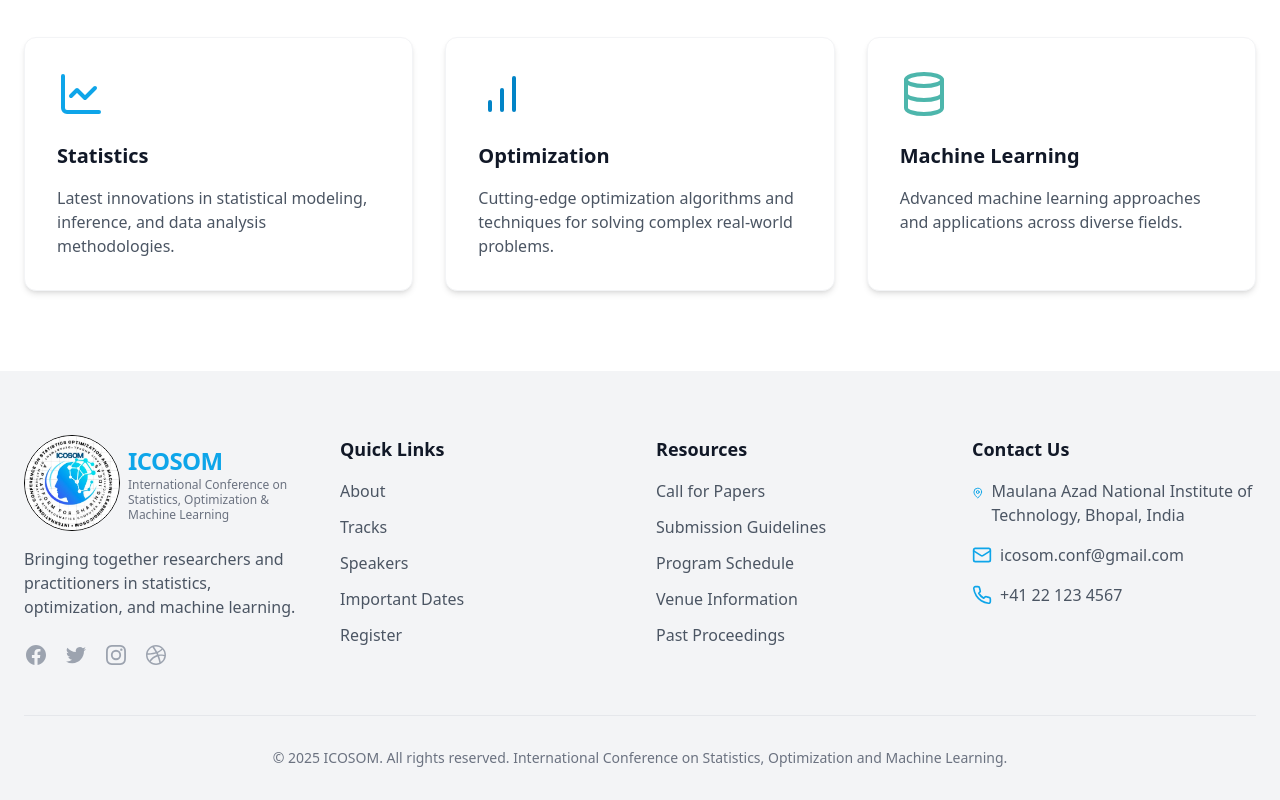
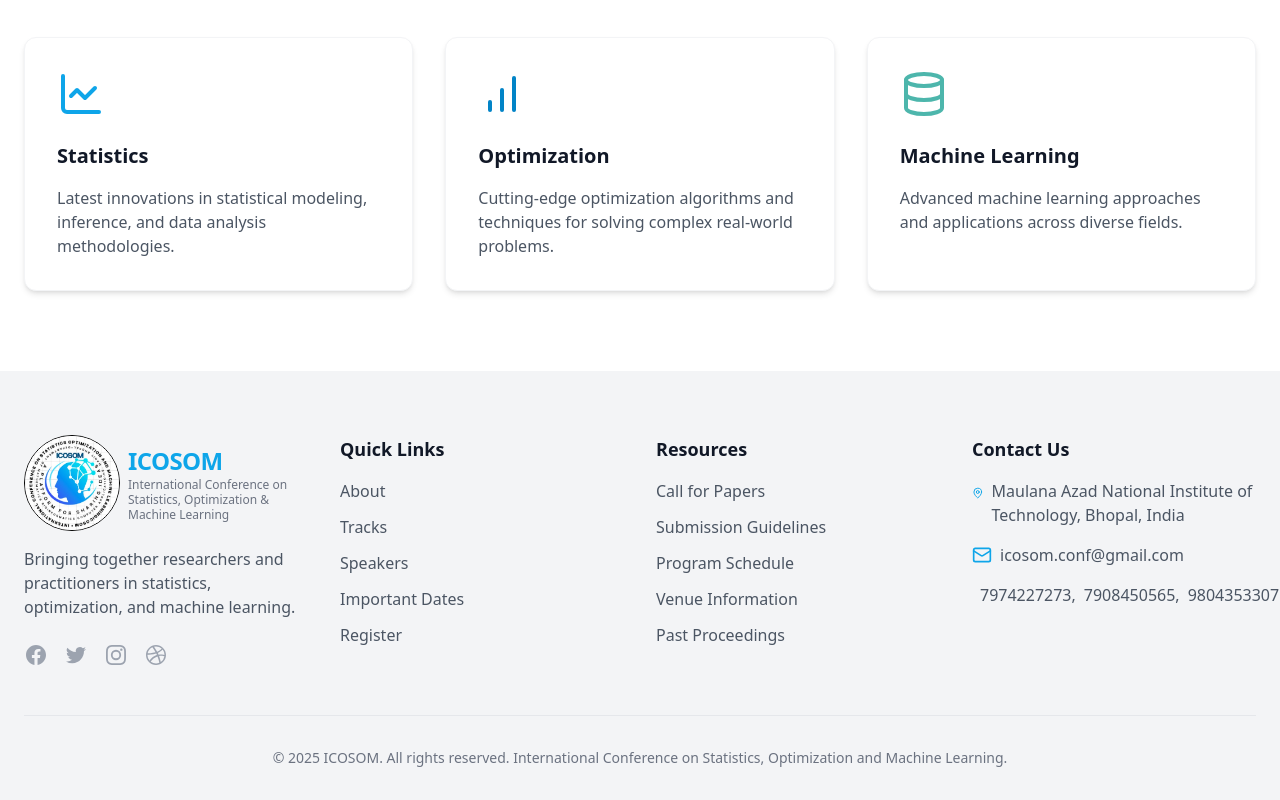
Before and after one commit to Maverick-08/icosom, a React (Vite) app: page /about in a window 1280 px wide. Shown: the part 483-1283 px from the top of the page. Built offline with nearby package versions, Linux system fonts and the light colour scheme.

Commit message:
added contact number

```diff
--- a/src/components/FooterSection.tsx
+++ b/src/components/FooterSection.tsx
@@ -70,9 +70,13 @@ const FooterSection = () => {
                 <Mail className="h-5 w-5 text-icosom-500 mr-2" />
                 <a href="mailto:info@icosom2025.org" className="text-gray-600 hover:text-icosom-500 transition-colors">icosom.conf@gmail.com</a>
               </li>
-              <li className="flex items-center">
+              <li className="flex">
                 <Phone className="h-5 w-5 text-icosom-500 mr-2" />
-                <a href="tel:+41221234567" className="text-gray-600 hover:text-icosom-500 transition-colors">+41 22 123 4567</a>
+                <div className='flex gap-2'>
+                  <span className="text-gray-600 hover:text-icosom-500 transition-colors cursor-pointer">7974227273,</span>
+                  <span className="text-gray-600 hover:text-icosom-500 transition-colors cursor-pointer">7908450565,</span>
+                  <span className="text-gray-600 hover:text-icosom-500 transition-colors cursor-pointer">9804353307</span>
+                </div>
               </li>
             </ul>
           </div>
```
